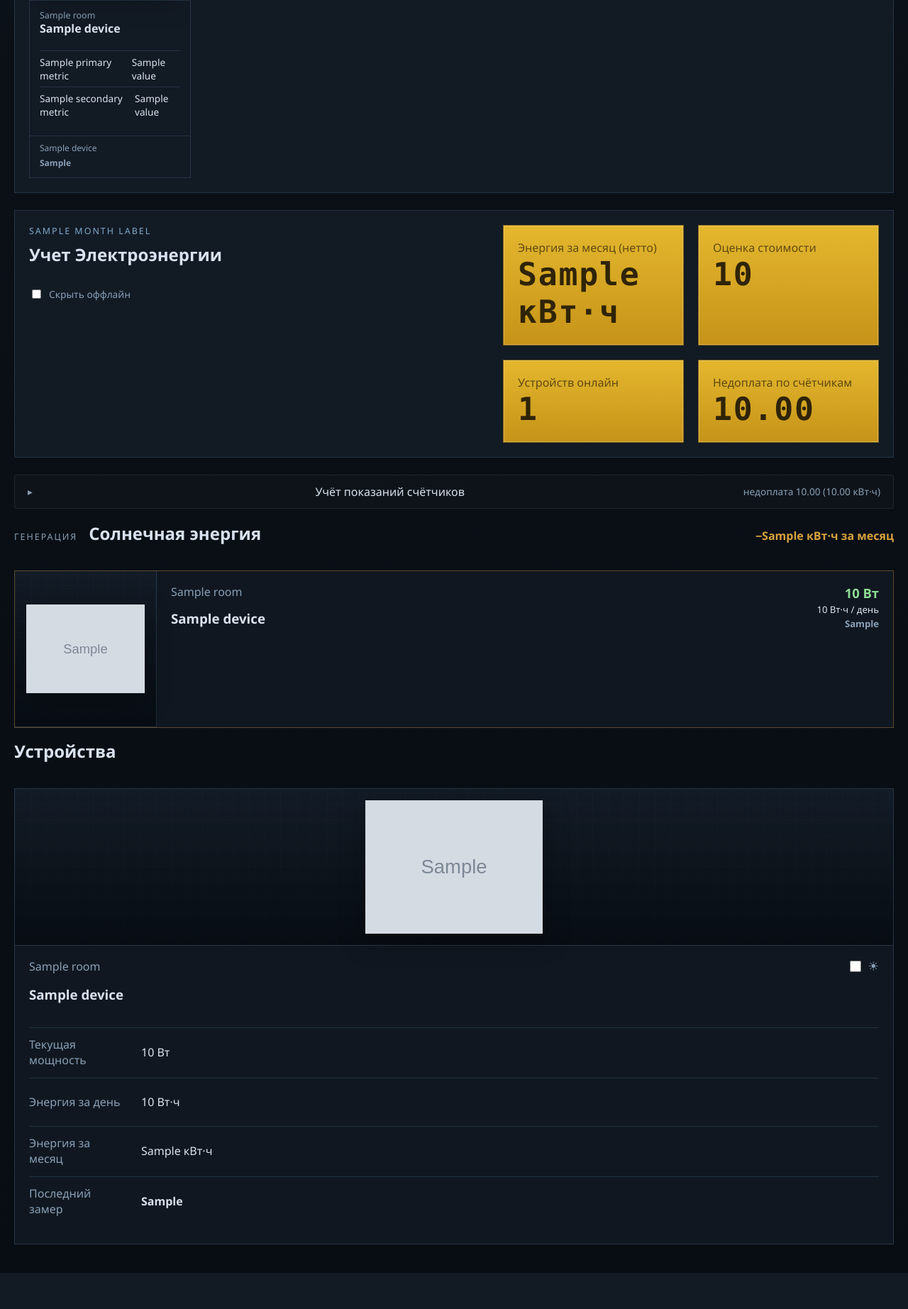
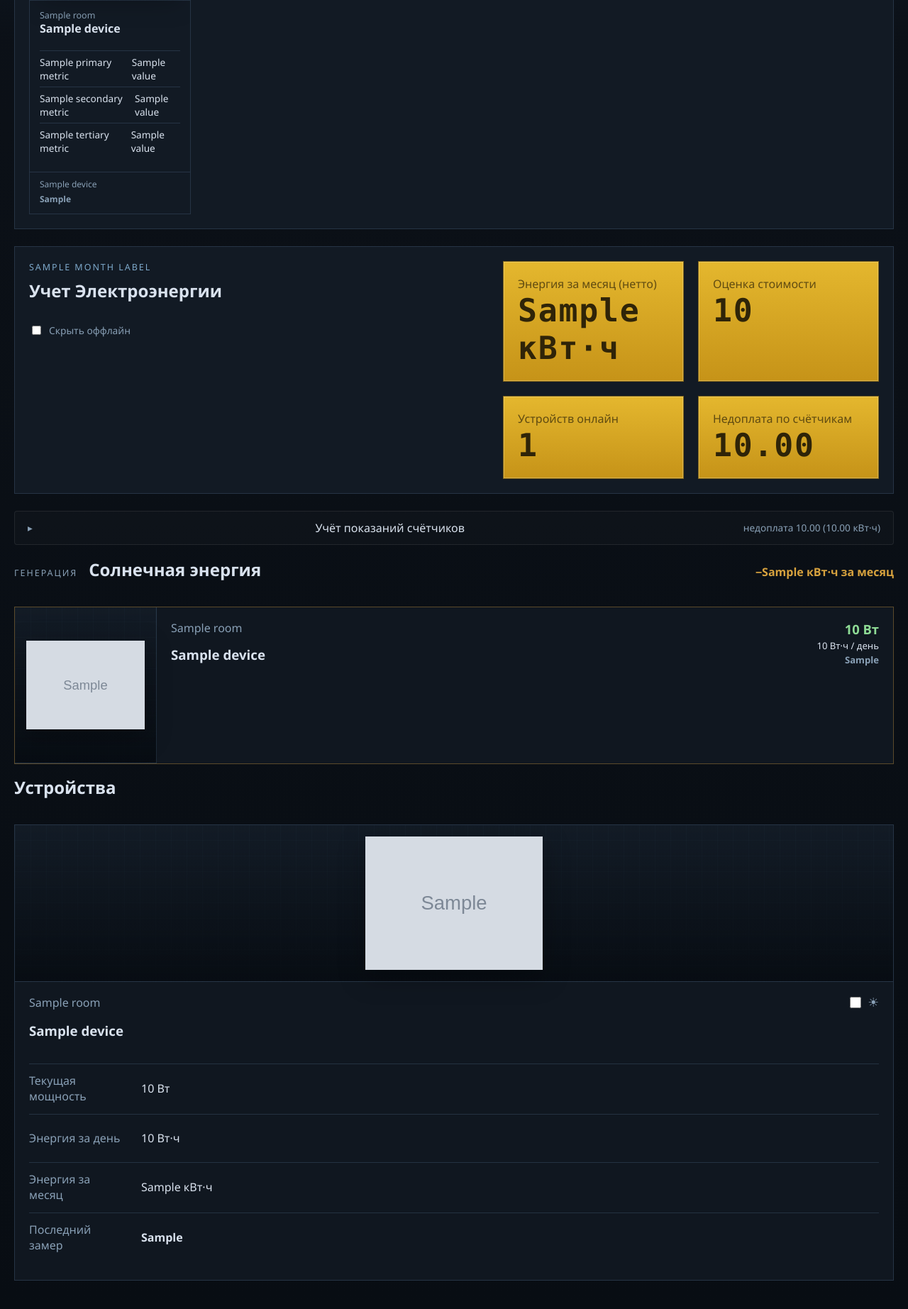
Before and after one commit to shn-moto/power-meter, a FastAPI app: template templates/index.html in a window 1280 px wide. Shown: the part 390-2235 px from the top of the page at 71% size. Before the commit the page ends 2184 px from the top, so only its background shows below. Run offline with FastAPI, Linux system fonts and the light colour scheme; the template is opened without the code that fills it: most values are stand-ins (such as "Sample title", 1, 10 or a date in 2020); grey boxes marked "Sample" are stand-in pictures; data that the repository does not hold is empty; parts of the project's set-up code (start-up, migrations or seed data) failed here and were passed over; some libraries are stand-ins or nearby versions.

Commit message:
Sensor cards: third metric slot — shows Atorch power with sign
Reorders the dashboard sensor preview priority so cur_power comes
before cur_voltage, and adds a tertiary slot rendered when a third
metric exists. On the Атрач battery monitor that now lays out as
Заряд / Мощность / Напряжение, with the power line keeping its
sign (−48 Вт = разрядка, +125 Вт = зарядка) since
_format_dps_value already passes signed values through.

Other sensor cards (one or two metrics) render unchanged.

Co-Authored-By: Claude Opus 4.7 (1M context) <noreply@anthropic.com>

```diff
--- a/app/web.py
+++ b/app/web.py
@@ -1387,7 +1387,7 @@ def _build_sensor_dashboard_entry(
     cloud_status_items, cloud_fetched_at, cloud_source = _fetch_sensor_cloud_status(config, device_id)
     metrics = _build_sensor_metrics(capabilities, local_raw_dps, cloud_status_items)
 
-    preview_priority = ("state_of_charge", "va_temperature", "temp_current", "va_humidity", "humidity_value", "cur_voltage", "cur_power", "va_battery")
+    preview_priority = ("state_of_charge", "va_temperature", "temp_current", "va_humidity", "humidity_value", "cur_power", "cur_voltage", "va_battery")
     preview_metrics = sorted(
         (metric for metric in metrics if metric.get("code") in preview_priority),
         key=lambda metric: preview_priority.index(str(metric.get("code"))),
@@ -1397,6 +1397,7 @@ def _build_sensor_dashboard_entry(
 
     primary_metric = preview_metrics[0] if preview_metrics else _toggle_preview_metric(capabilities, local_raw_dps)
     secondary_metric = preview_metrics[1] if len(preview_metrics) > 1 else None
+    tertiary_metric = preview_metrics[2] if len(preview_metrics) > 2 else None
 
     if device.get("connection_ready") and device.get("last_seen"):
         last_update = device.get("last_seen")
@@ -1416,6 +1417,7 @@ def _build_sensor_dashboard_entry(
         **device,
         "primary_metric": primary_metric,
         "secondary_metric": secondary_metric,
+        "tertiary_metric": tertiary_metric,
         "connection_label": connection_label,
         "last_seen": last_update,
         "last_seen_status": last_update_status,
@@ -1434,7 +1436,7 @@ def _build_sensor_dashboard_entry_from_cache(
     local_raw_dps = raw_dps if isinstance(raw_dps, dict) else {}
     metrics = _build_sensor_metrics(capabilities, local_raw_dps, [])
 
-    preview_priority = ("state_of_charge", "va_temperature", "temp_current", "va_humidity", "humidity_value", "cur_voltage", "cur_power", "va_battery")
+    preview_priority = ("state_of_charge", "va_temperature", "temp_current", "va_humidity", "humidity_value", "cur_power", "cur_voltage", "va_battery")
     preview_metrics = sorted(
         (metric for metric in metrics if metric.get("code") in preview_priority),
         key=lambda metric: preview_priority.index(str(metric.get("code"))),
@@ -1444,6 +1446,7 @@ def _build_sensor_dashboard_entry_from_cache(
 
     primary_metric = preview_metrics[0] if preview_metrics else _toggle_preview_metric(capabilities, local_raw_dps)
     secondary_metric = preview_metrics[1] if len(preview_metrics) > 1 else None
+    tertiary_metric = preview_metrics[2] if len(preview_metrics) > 2 else None
 
     if device.get("connection_ready") and device.get("ip_address"):
         connection_label = f"LAN: {device['ip_address']}"
@@ -1454,6 +1457,7 @@ def _build_sensor_dashboard_entry_from_cache(
         **device,
         "primary_metric": primary_metric,
         "secondary_metric": secondary_metric,
+        "tertiary_metric": tertiary_metric,
         "connection_label": connection_label,
         "last_seen": device.get("last_seen"),
         "last_seen_status": device.get("last_seen_status") or "error",
--- a/static/dashboard.js
+++ b/static/dashboard.js
@@ -163,6 +163,11 @@ if (dashboardPage) {
                     <dt>${escapeHtml(device.secondary_metric?.label || 'Источник')}</dt>
                     <dd data-sensor-secondary>${escapeHtml(device.secondary_metric?.value || device.connection_label || 'Нет данных')}</dd>
                 </div>
+                ${device.tertiary_metric ? `
+                <div>
+                    <dt>${escapeHtml(device.tertiary_metric.label)}</dt>
+                    <dd data-sensor-tertiary>${escapeHtml(device.tertiary_metric.value)}</dd>
+                </div>` : ''}
             </dl>
         </div>
         <div class="registry-meta sensor-summary-meta">
--- a/templates/index.html
+++ b/templates/index.html
@@ -32,6 +32,12 @@
                         <dt>{{ device.secondary_metric.label if device.secondary_metric else 'Источник' }}</dt>
                         <dd data-sensor-secondary>{{ device.secondary_metric.value if device.secondary_metric else device.connection_label }}</dd>
                     </div>
+                    {% if device.tertiary_metric %}
+                    <div>
+                        <dt>{{ device.tertiary_metric.label }}</dt>
+                        <dd data-sensor-tertiary>{{ device.tertiary_metric.value }}</dd>
+                    </div>
+                    {% endif %}
                 </dl>
             </div>
             <div class="registry-meta sensor-summary-meta">
```
